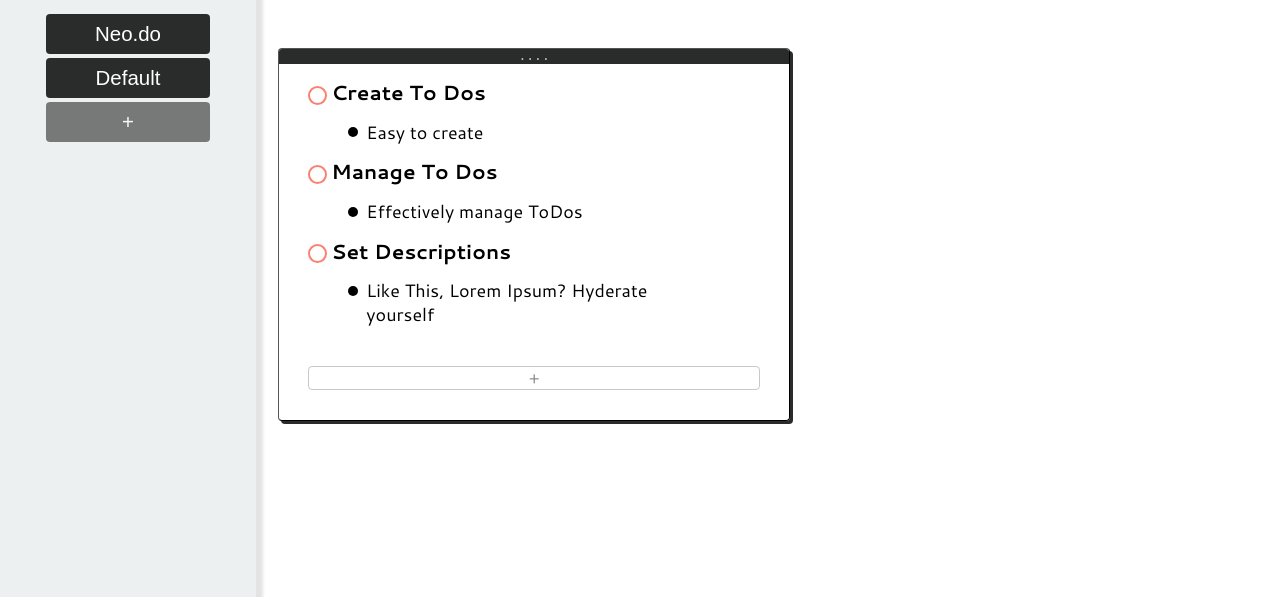
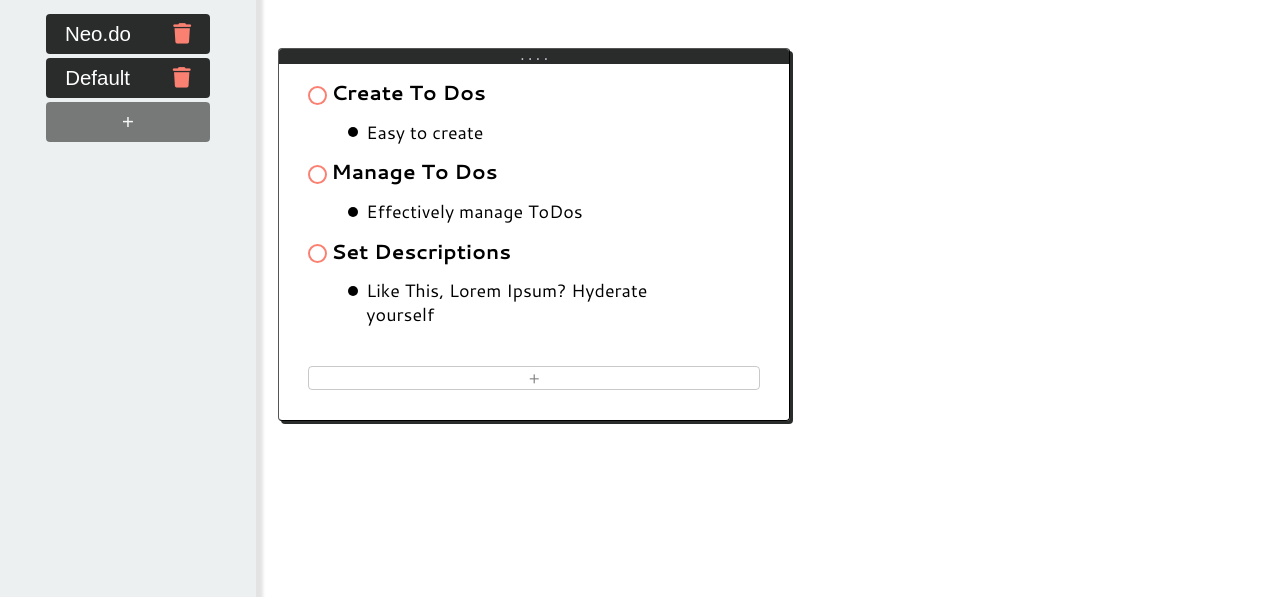
Before and after one commit to prathameshrp/todo-list, a website built with webpack: page src/template.html in a window 1280 px wide. Shown: the part 152-749 px from the top of the page. Built offline with nearby package versions, Linux system fonts and the light colour scheme.

Commit message:
Add delete functionality on projects
    Known issue - delete functionality not woking on newly added projects

```diff
--- a/src/index.js
+++ b/src/index.js
@@ -59,6 +59,10 @@ class ProjectManager
 
 function populateDOM(projects)
 {
+    // const projectBar = document.querySelector("#all-projects");
+    // const addProjectBtn = document.querySelector("#add-project");
+
+    // projectBar.replaceChildren(addProjectBtn);
     for(let i = 0; i < projects.length; ++i)
     {
      populateNewProject(projects[i], i);
@@ -212,3 +216,23 @@ function addNewTask()
     const taskDialog = document.querySelector("#task-dialog");
     taskDialog.close();
 }
+
+
+// Deleting projects functionality:
+
+(function addDeleteFn(doc)
+{
+    const delBtns = document.querySelectorAll("[del-project-index]");
+    console.log(delBtns);
+
+    delBtns.forEach(element => {
+        const projectIndex = element.getAttribute('del-project-index');
+        element.addEventListener("click", (e)=>{
+            e.stopImmediatePropagation();
+            ProjectManager.deleteProject(projectIndex);
+            console.log(ProjectManager.getAllProjects());
+            const domEle = document.querySelector(`[project-index = "${projectIndex}"]`);
+            domEle.remove();
+        })
+    });
+})(document);
--- a/src/scripts/populateDOM.js
+++ b/src/scripts/populateDOM.js
@@ -1,5 +1,6 @@
 // import { Project } from "./projectHandler";
 import data from "./defaultContent.json";
+
 let active_project = 0;
 let active_list = 0;
 // To add a new project, that has functional button to display its list (works fine)
@@ -9,15 +10,22 @@ function populateNewProject(project, index)
     const addProjectBtn = document.querySelector("#add-project");
     const pli = document.createElement('li');
     const pbtn = document.createElement('button');
+    const dbtn = document.createElement('button');
+
+    const deleteIcon = document.querySelector("#trash");
+    const cloneDel = deleteIcon.content.cloneNode(true);
+
+    dbtn.setAttribute('del-project-index', index);
     pbtn.textContent = project.getProjectName();
-
+    dbtn.appendChild(cloneDel);
     pli.setAttribute('project-index', index);
-    pli.addEventListener("click", ()=>
+    pbtn.addEventListener("click", ()=>
         {populateNavigatorList(project.getLists(), index)
             active_project = index;
         }
 )
     pli.appendChild(pbtn);
+    pli.appendChild(dbtn);
     projectBar.insertBefore(pli, addProjectBtn);
 }
 
@@ -102,4 +110,5 @@ export default function generateDefaultContent()
 }
 
 
+
 export {populateNavigatorList,  populateListTask, populateNewProject, populateNewList, populateNewtask, active_list, active_project};
--- a/src/style.css
+++ b/src/style.css
@@ -273,17 +273,34 @@ img
     -moz-border-radius: 4px;
     -ms-border-radius: 4px;
     -o-border-radius: 4px;
+    position: relative;
+    display: flex;
+    justify-content: space-around;
+    align-items: center;
+    gap: 4px;
 }
 
 #all-projects li button
 {
     min-width: fit-content;
-    width: 100%;
     background-color: transparent;
     border: none;
     font-size: calc(0.2rem + var(--font-resizer));
     min-height: 100%;
     color: var(--theme-secondary-color);
+}
+.fa-trash
+{
+    /* content: "X"; */
+    color: salmon;
+    font-size: 1em;
+    margin-right: 3%;
+    opacity: 1;
+
+}
+#all-projects li:hover .fa-trash
+{
+    opacity: 1;
 }
 
 #all-projects li:last-child
--- a/src/template.html
+++ b/src/template.html
@@ -139,6 +139,10 @@ Add button for lists come here
 
 
   <!-- <script src="./index.js" type="module"></script> -->
+   <!-- Extra Templates -->
+   <template id="trash">
+   <i class="fa-solid fa-trash"></i>
+   </template>
 </body>
 
 </html>
```
